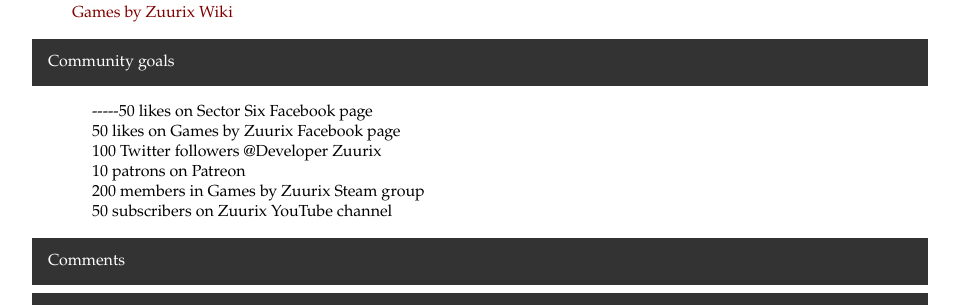
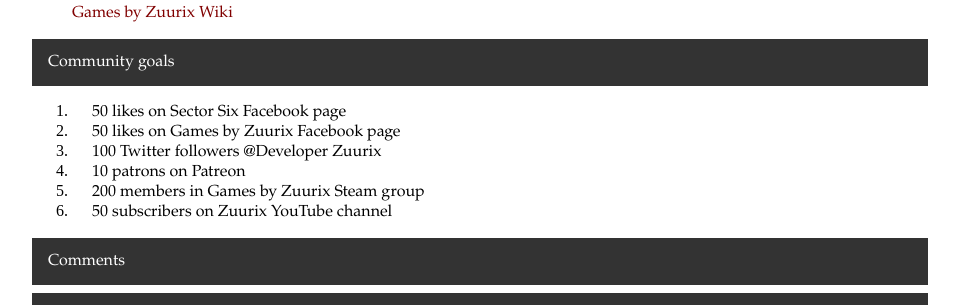
Before and after one commit to Phoebe3663/Zuurix.github.io, a Jekyll site: the page built from community/index.html, in a window 1280 px wide. Shown: the part 728-1033 px from the top of the page, without its empty margins (160-1119 px from the left). Built offline with Jekyll 4.4.1, drawn with Linux system fonts in a browser that asks for light colours; comment, search, counter and statistics services are not loaded.

Commit message:
Community goals changes

```diff
--- a/community/index.html
+++ b/community/index.html
@@ -25,8 +25,8 @@ title: Zuurix.com - Community
 <a>Community goals</a>
 </comments>
 
-<ul style="list-style-type:none">
-<li><plain>-----50 likes on Sector Six Facebook page</plain></li>
+<ul style="list-style-type:bullet">
+<li><plain>50 likes on Sector Six Facebook page</plain></li>
 <li><plain>50 likes on Games by Zuurix Facebook page</plain></li>
 <li><plain>100 Twitter followers @Developer Zuurix</plain></li>
 <li><plain>10 patrons on Patreon</plain></li>
```
